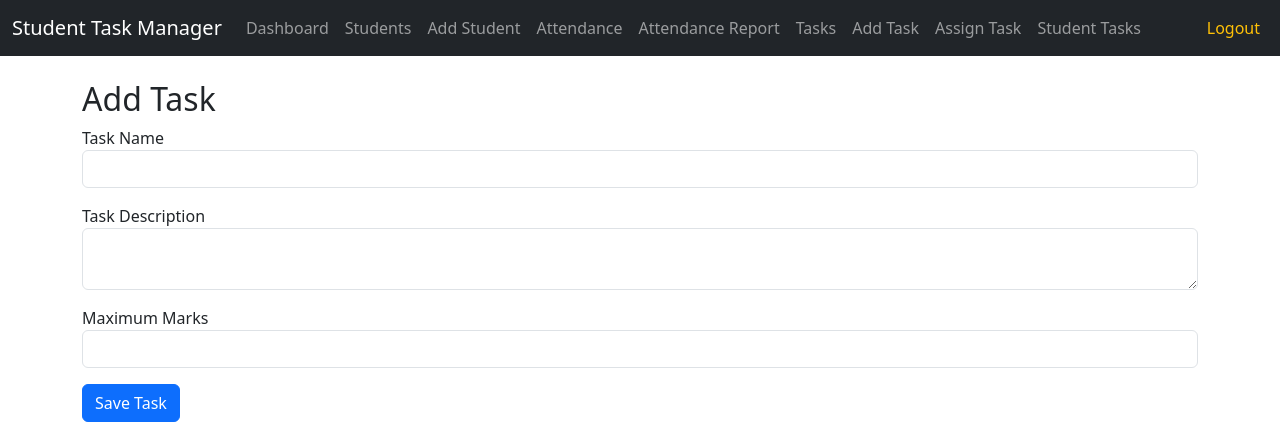
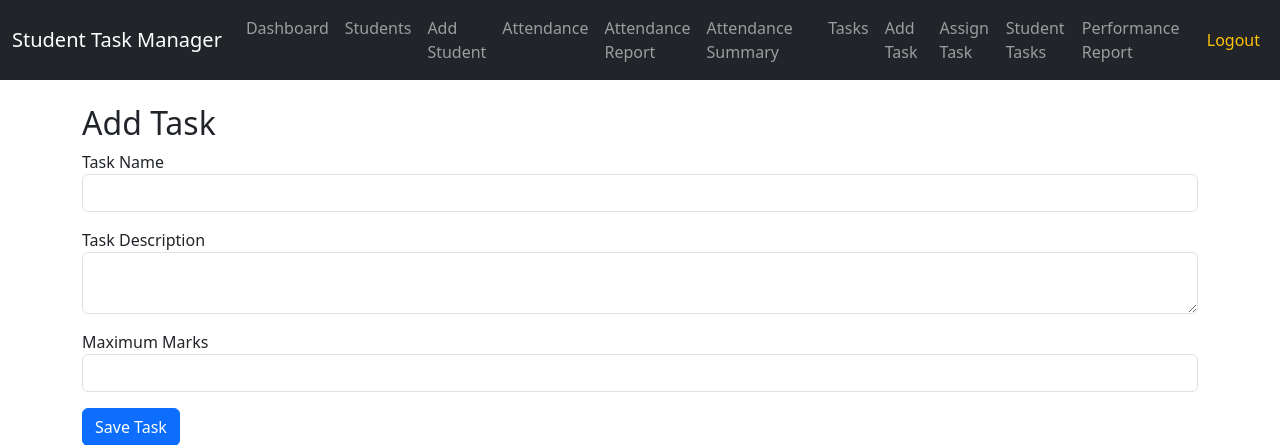
Before and after one commit to faeekbagwan786-pixel/studen_task_manage, a Flask app: page /add_task in a window 1280 px wide. Shown: the top 445 px of the page. Run offline with Flask 3, Linux system fonts and the light colour scheme; a user stored in the database is signed in; some libraries are stand-ins or nearby versions.

Commit message:
Update navbar.html

```diff
--- a/templates/includes/navbar.html
+++ b/templates/includes/navbar.html
@@ -28,7 +28,7 @@
                 Attendance Report
             </a>
 
-            <!-- <a class="nav-link" href="/attendance_summary">
+            <a class="nav-link" href="/attendance_summary">
                 Attendance Summary
             </a> -->
 
@@ -48,7 +48,7 @@
                 Student Tasks
             </a>
 
-            <!-- <a class="nav-link" href="/performance_report">
+          <a class="nav-link" href="/performance_report">
                 Performance Report
             </a> -->
 
```
